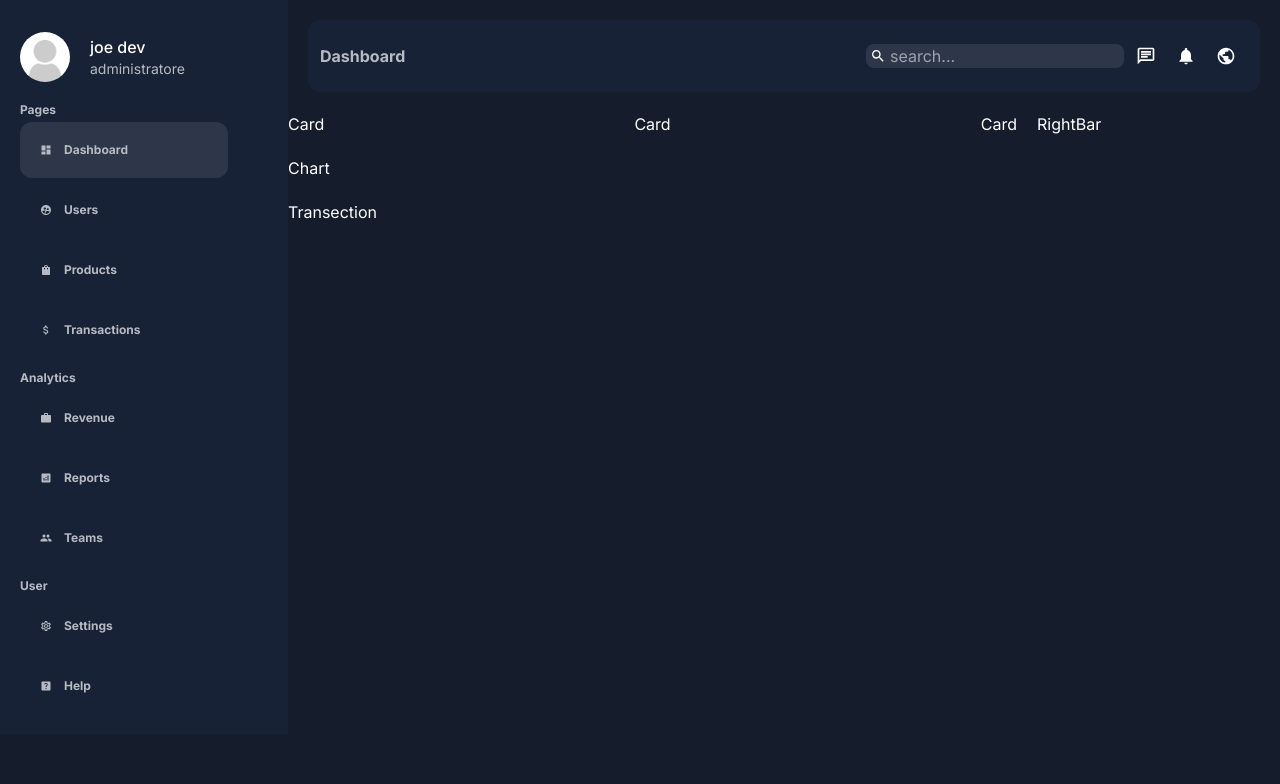
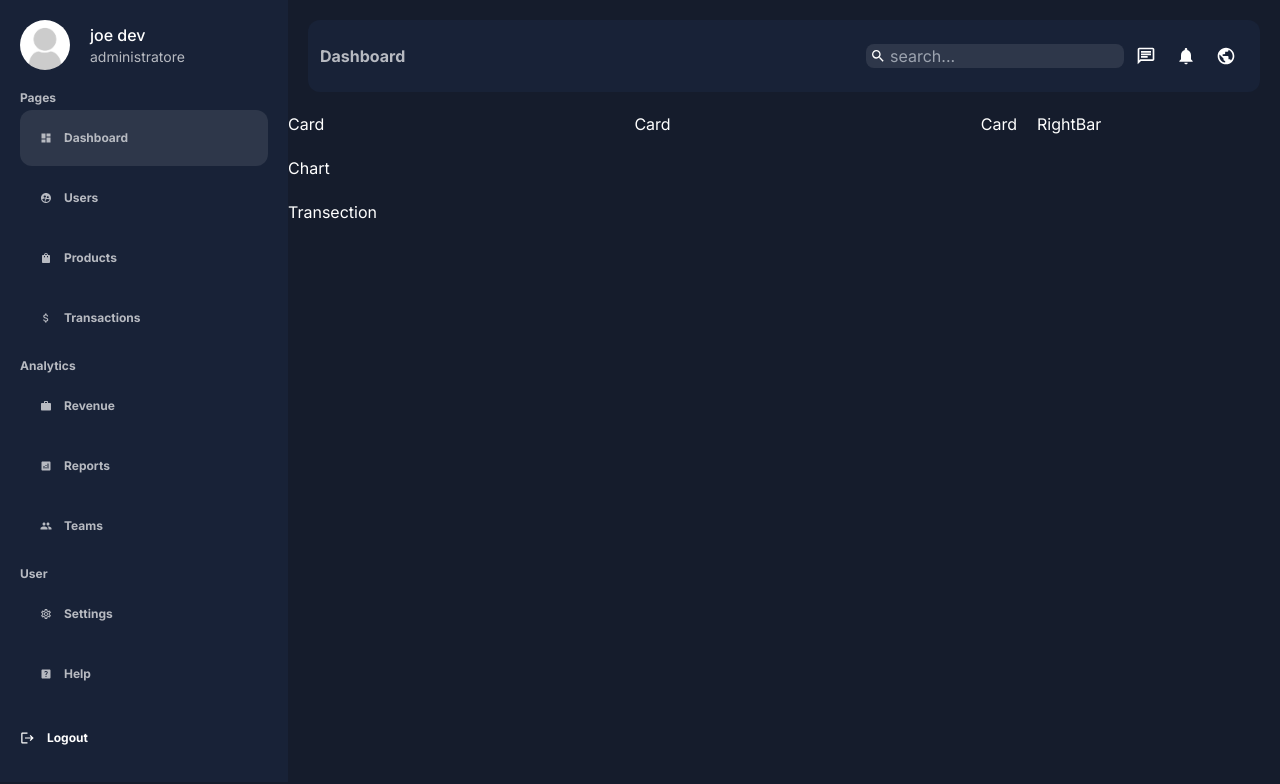
Before and after one commit to mehranehsoleimani66/pannel-admin, a Next.js app: page /dashboard in a window 1280 px wide. Shown: the top 784 px of the page. Built offline with nearby package versions, Linux system fonts and the light colour scheme.

Commit message:
modified

```diff
--- a/src/app/ui/dashboard/sidebar/Sidebar.jsx
+++ b/src/app/ui/dashboard/sidebar/Sidebar.jsx
@@ -78,7 +78,7 @@ const Sidebar = () => {
   ];
 
   return (
-    <div className="sticky top-10 w-52">
+    <div className="sticky top-10">
       <div className="flex items-center gap-5 mb-5">
         <Image
           src="/noavatar.png"
@@ -105,6 +105,12 @@ const Sidebar = () => {
           </li>
         ))}
       </ul>
+      <div className="flex justify-center items-center text-white hover:bg-[#2e374a] rounded-md">
+        <MdLogout />
+        <button className="p-3 w-full mt-1 mb-1  font-bold text-xs flex items-center gap-3 rounded-xl bg-none border-none">
+          Logout
+        </button>
+      </div>
     </div>
   );
 };
```
